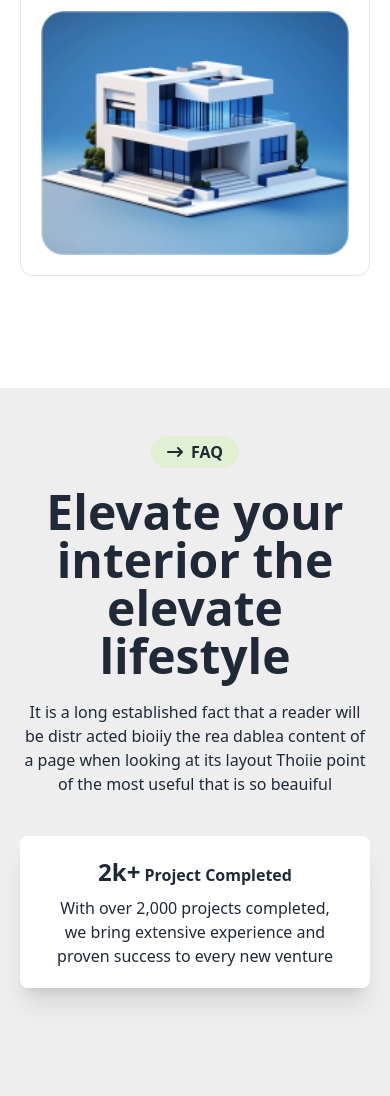
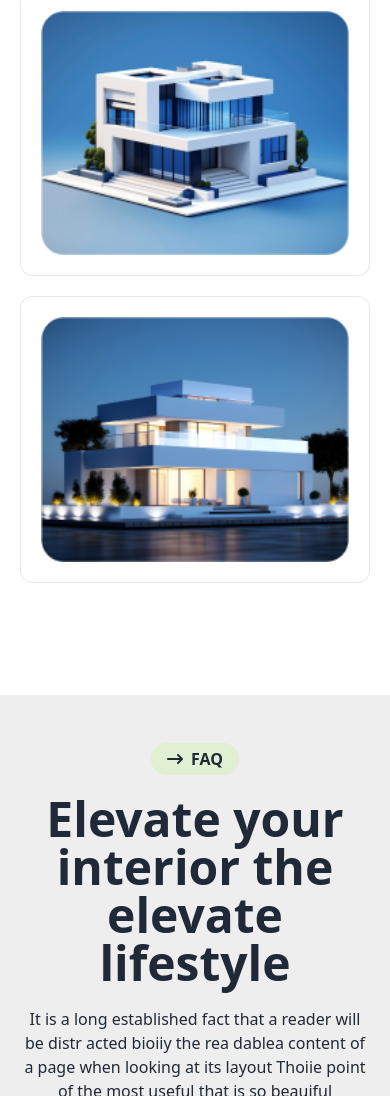
Before and after one commit to sm-sarwar/Assignment-03, a plain HTML site: page index.html in a window 390 px wide. Shown: the part 6269-7365 px from the top of the page. Drawn offline with nearby package versions, Linux system fonts and the light colour scheme.

Commit message:
Add correction

```diff
--- a/index.html
+++ b/index.html
@@ -306,6 +306,9 @@
                 <div class="border rounded-xl p-5 ">
                   <img class="w-full " src="./assets/img3.png" alt="">
                 </div>
+                <div class="border rounded-xl p-5 mt-5 lg:hidden">
+                  <img class="w-full " src="./assets/img5.png" alt="">
+                </div>
 
               </div>
           </section>
```
